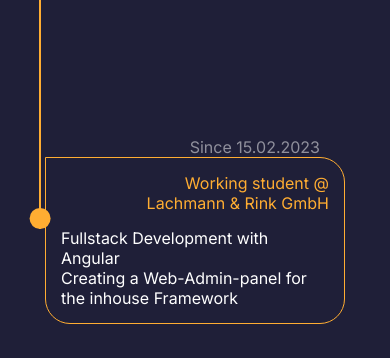
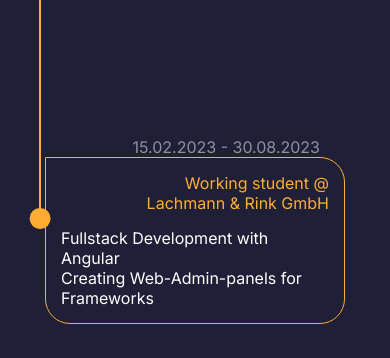
Before and after one commit to EnisCiftci/portfolio, a React (Vite) app: page / in a window 390 px wide. Shown: the part 2540-2898 px from the top of the page. Built offline with nearby package versions, Linux system fonts and the light colour scheme.

Commit message:
Small changes

```diff
--- a/src/components/experience/Experience.jsx
+++ b/src/components/experience/Experience.jsx
@@ -48,12 +48,12 @@
                 </div>
 
                 <div className={"timeline_section section_left timeline_show"}>
-                    <div className={"timeline_left text-secondary"}>Since 15.02.2023</div>
+                    <div className={"timeline_left text-secondary"}>15.02.2023 - 30.08.2023</div>
                     <div className={"timeline_content content_left"}>
                         <p className={"timeline_title"}>Working student @ <a href={"https://www.lachmann-rink.de/"} target={"_blank"}>Lachmann & Rink GmbH</a></p>
                         <ul className={"timeline_desc"}>
                             <li>Fullstack Development with Angular</li>
-                            <li>Creating a Web-Admin-panel for the inhouse Framework</li>
+                            <li>Creating Web-Admin-panels for Frameworks</li>
                         </ul>
                     </div>
                 </div>
--- a/src/components/experience/experience.css
+++ b/src/components/experience/experience.css
@@ -150,10 +150,6 @@
         left: 10%;
     }
 
-    .timeline_section{
-
-    }
-
     .content_left{
         border-radius: 0 25px 25px 25px;
     }
```
Also changed, not shown: 1 other file (tests, documents, lock files or other folders).
